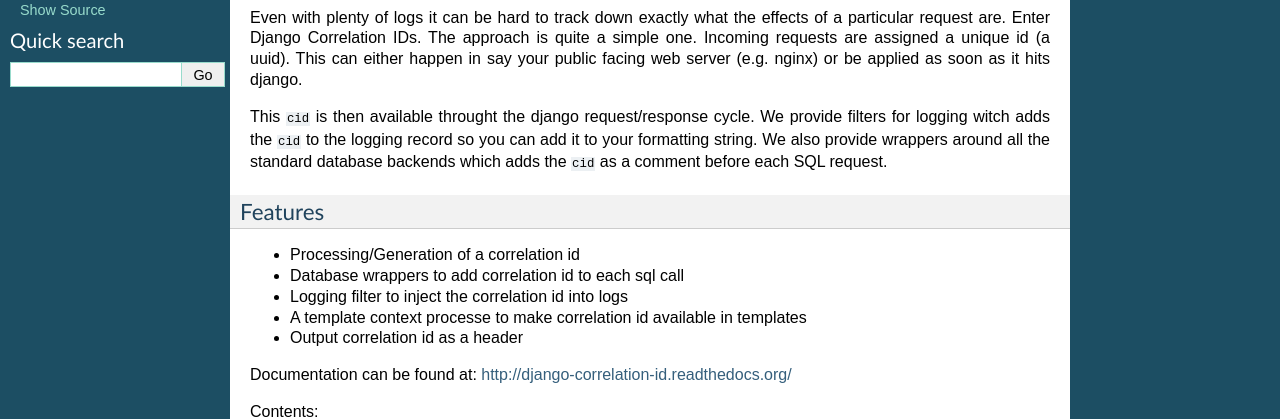
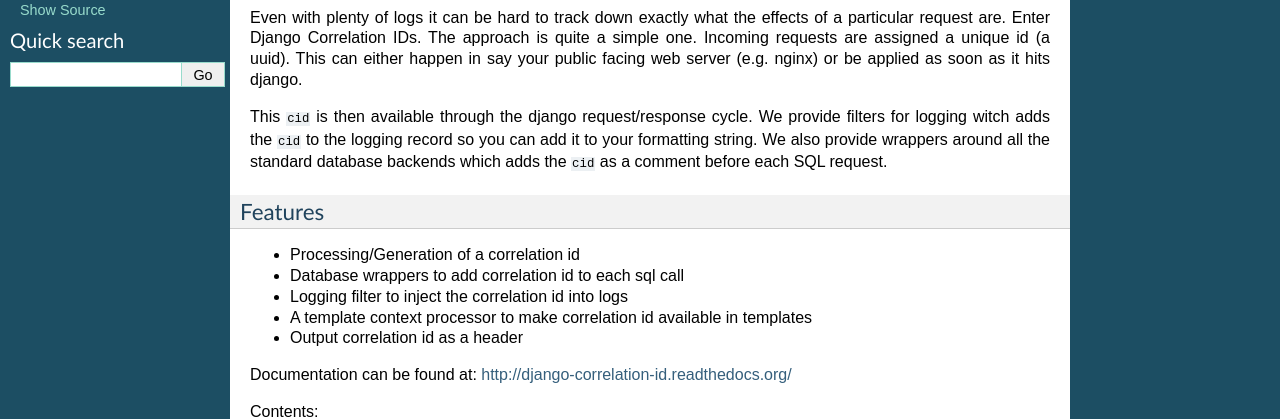
Before and after one commit to Polyconseil/django-cid, a Sphinx documentation site: the page built from docs/index.rst, in a window 1280 px wide. Shown: the part 233-652 px from the top of the page. Built offline with Sphinx 7.4.7, drawn with Linux system fonts in a browser that asks for light colours.

Commit message:
fix travis build

```diff
--- a/HISTORY.rst
+++ b/HISTORY.rst
@@ -14,6 +14,6 @@
 * Made CID repsonse header configurable, and optional (thanks @dbaty)
 
 0.2.0 (2016-12-06)
-+++++++++++++++++
+++++++++++++++++++
 
 * Added support for Django 1.10 middleware (thanks @qbey)
--- a/README.rst
+++ b/README.rst
@@ -19,7 +19,7 @@
 This can either happen in say your public facing web server (e.g. nginx) or be
 applied as soon as it hits django.
 
-This ``cid`` is then available throught the django request/response cycle. We
+This ``cid`` is then available through the django request/response cycle. We
 provide filters for logging witch adds the ``cid`` to the logging record so you
 can add it to your formatting string. We also provide wrappers around all the
 standard database backends which adds the ``cid`` as a comment before each SQL
@@ -31,7 +31,7 @@
 * Processing/Generation of a correlation id
 * Database wrappers to add correlation id to each sql call
 * Logging filter to inject the correlation id into logs
-* A template context processe to make correlation id available in templates
+* A template context processor to make correlation id available in templates
 * Output correlation id as a header
 
 Documentation can be found at:  http://django-correlation-id.readthedocs.org/
--- a/docs/conf.py
+++ b/docs/conf.py
@@ -252,3 +252,7 @@
 
 # If true, do not generate a @detailmenu in the "Top" node's menu.
 #texinfo_no_detailmenu = False
+
+# Make autodoc work with Django
+os.environ['DJANGO_SETTINGS_MODULE'] = 'sandbox.settings'
+suppress_warnings = ['image.not_readable']
```
Also changed, not shown: .travis.yml, 2 other files.
